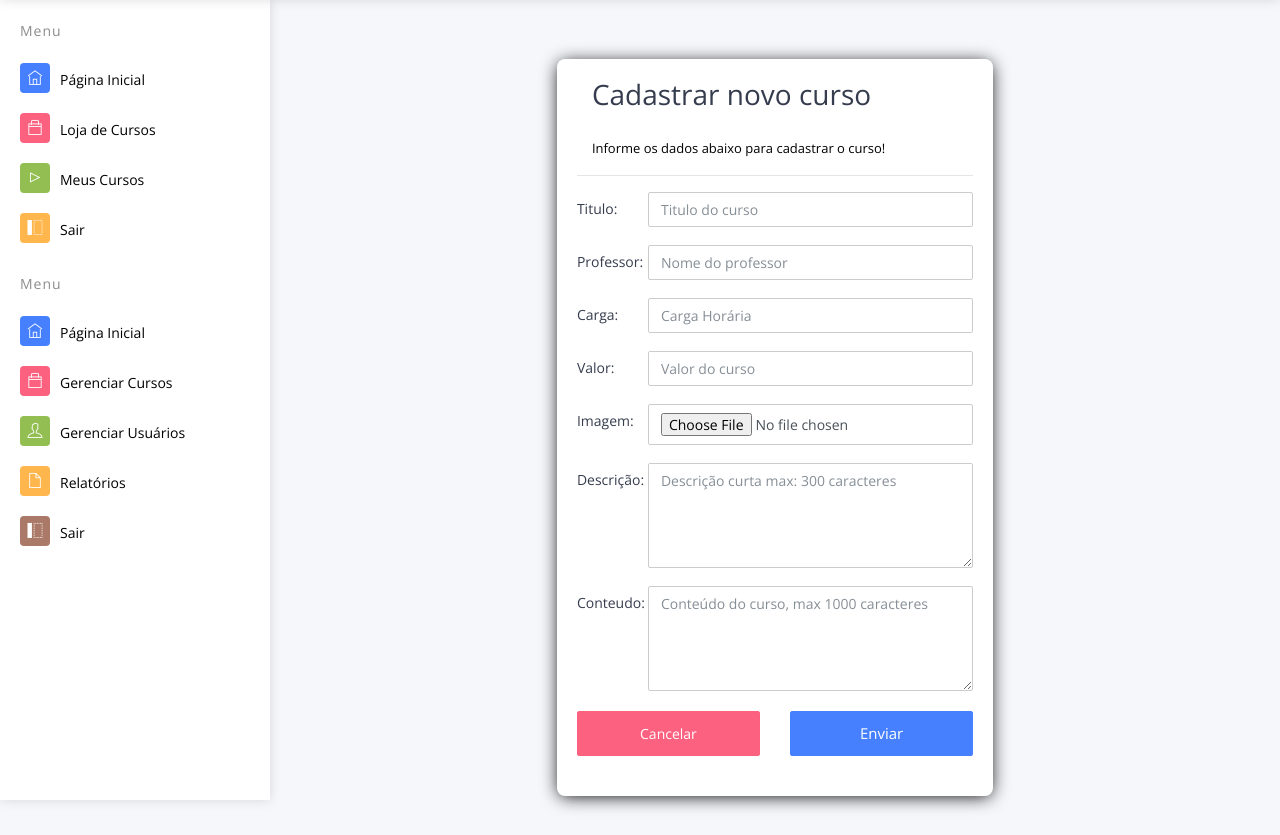
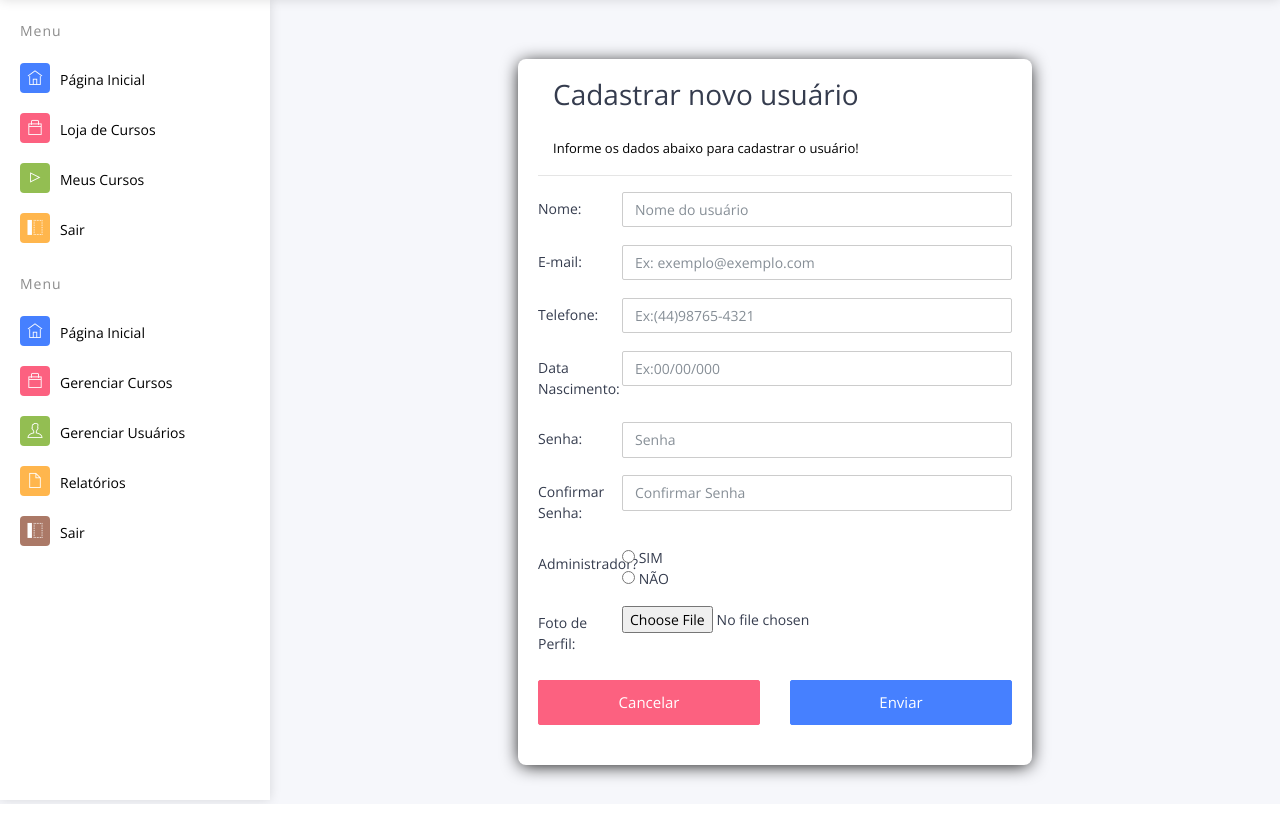
Before and after one commit to ViniciusSibin/Escola-EAD, a PHP site: page /index.php?pagina=cadastrarUsuarios in a window 1280 px wide. Shown: the part 82-917 px from the top of the page. After the commit the page ends 886 px from the top, so only its background shows below. Run offline with PHP 8.4, Linux system fonts and the light colour scheme; the visitor is signed in with stand-in values (Sample User, id 1).

Commit message:
Finalizado fomulario de cadastro de usuários

```diff
--- a/paginas/cadastrarUsuarios.php
+++ b/paginas/cadastrarUsuarios.php
@@ -1,59 +1,66 @@
-<div class="auth-body mr-auto ml-auto col-md-6">
-    <form class="md-float-material">
+<div class="auth-body mr-auto ml-auto col-md-7">
+    <form class="md-float-material" method="POST">
         <div class="auth-box">
             <div class="col-md-12">
-                <h3 class="text-left txt-primary">Cadastrar novo curso</h3>
-                <p class="m-t-30 text-left" style="color: black;">Informe os dados abaixo para cadastrar o curso!</p>
+                <h3 class="text-left txt-primary">Cadastrar novo usuário</h3>
+                <p class="m-t-30 text-left" style="color: black;">Informe os dados abaixo para cadastrar o usuário!</p>
             </div>
             <hr/>
             <div class="form-group row">
-                <label class="col-sm-2 col-form-label">Titulo: </label>
+                <label class="col-sm-2 col-form-label">Nome:</label>
                 <div class="col-sm-10">
-                    <input type="text" class="form-control" placeholder="Titulo do curso">
+                    <input type="text" class="form-control" placeholder="Nome do usuário" name="nome">
                 </div>
             </div>
             <div class="form-group row">
-                <label class="col-sm-2 col-form-label">Professor: </label>
+                <label class="col-sm-2 col-form-label">E-mail:</label>
                 <div class="col-sm-10">
-                    <input type="text" class="form-control" placeholder="Nome do professor">
+                    <input type="text" class="form-control" placeholder="Ex: exemplo@exemplo.com" name="email">
                 </div>
             </div>
             <div class="form-group row">
-                <label class="col-sm-2 col-form-label">Carga: </label>
+                <label class="col-sm-2 col-form-label">Telefone:</label>
                 <div class="col-sm-10">
-                    <input type="text" class="form-control" placeholder="Carga Horária">
+                    <input type="text" class="form-control" placeholder="Ex:(44)98765-4321" name="telefone">
                 </div>
             </div>
             <div class="form-group row">
-                <label class="col-sm-2 col-form-label">Valor: </label>
+                <label class="col-sm-2 col-form-label">Data Nascimento:</label>
                 <div class="col-sm-10">
-                    <input type="text" class="form-control" placeholder="Valor do curso">
+                    <input type="text" class="form-control" placeholder="Ex:00/00/000" name="nascimento">
                 </div>
             </div>
             <div class="form-group row">
-                <label class="col-sm-2 col-form-label">Imagem: </label>
+                <label class="col-sm-2 col-form-label">Senha:</label>
                 <div class="col-sm-10">
-                    <input type="file" class="form-control" placeholder="Carga Horária">
+                    <input type="password" class="form-control" placeholder="Senha" name="senha">
                 </div>
             </div>
             <div class="form-group row">
-                <label class="col-sm-2 col-form-label">Descrição: </label>
+                <label class="col-sm-2 col-form-label">Confirmar Senha:</label>
                 <div class="col-sm-10">
-                    <textarea rows="5" col="5" class="form-control" placeholder="Descrição curta max: 300 caracteres"></textarea>
+                    <input type="password" class="form-control" placeholder="Confirmar Senha" name="confirmarSenha">
                 </div>
             </div>
             <div class="form-group row">
-                <label class="col-sm-2 col-form-label">Conteudo: </label>
+                <label class="col-sm-2 col-form-label">Administrador? </label>
                 <div class="col-sm-10">
-                    <textarea rows="5" col="5" class="form-control" placeholder="Conteúdo do curso, max 1000 caracteres"></textarea>
+                    <div><input type="radio" name="admin" value="1"> SIM</div>
+                    <div><input type="radio" name="admin" value="0"> NÃO</div>
+                </div>
+            </div>
+            <div class="form-group row">
+                <label class="col-sm-2 col-form-label">Foto de Perfil: </label>
+                <div class="col-sm-10">
+                    <input type="file" class="" name="fotoPerfil">
                 </div>
             </div>
             <div class="row m-t-20">
                 <div class="col-md-6">
-                    <button type="button" class="btn btn-danger btn-md btn-block waves-effect text-center m-b-20"><a href="login.html" style="text-decoration: none; color: #fff;">Cancelar</a></button>
+                    <a href="index.php?pagina=gerenciarUsuarios" class="btn btn-danger btn-md btn-block waves-effect text-center m-b-20">Cancelar</a>
                 </div>
                 <div class="col-md-6">
-                    <button type="button" class="btn btn-primary btn-md btn-block waves-effect text-center m-b-20">Enviar</button>
+                    <button type="submit" class="btn btn-primary btn-md btn-block waves-effect text-center m-b-20">Enviar</button>
                 </div>
             </div>
         </div>
```
